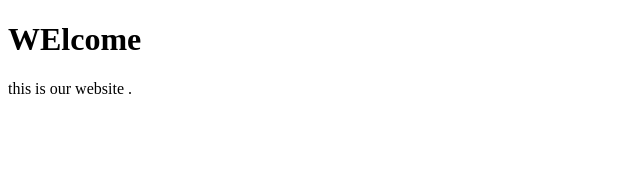
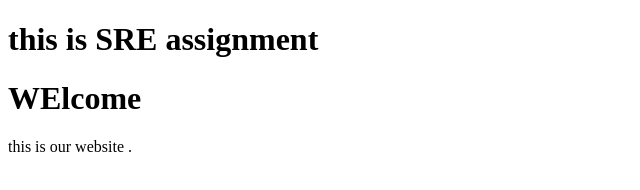
Before and after one commit to zahaashfaq/Se-Final-rep, a plain HTML site: page index.html in a window 1280 px wide. Shown: the whole page, without its empty margins (0-640 px from the left). Drawn offline with Linux system fonts and the light colour scheme.

Commit message:
Updating heading

```diff
--- a/index.html
+++ b/index.html
@@ -6,7 +6,9 @@
     <title>Document</title>
 </head>
 <body>
+    <h1>this is SRE assignment</h1>
     <h1>WElcome</h1>
     <p>this is our website .</p>
+
 </body>
 </html>
```
